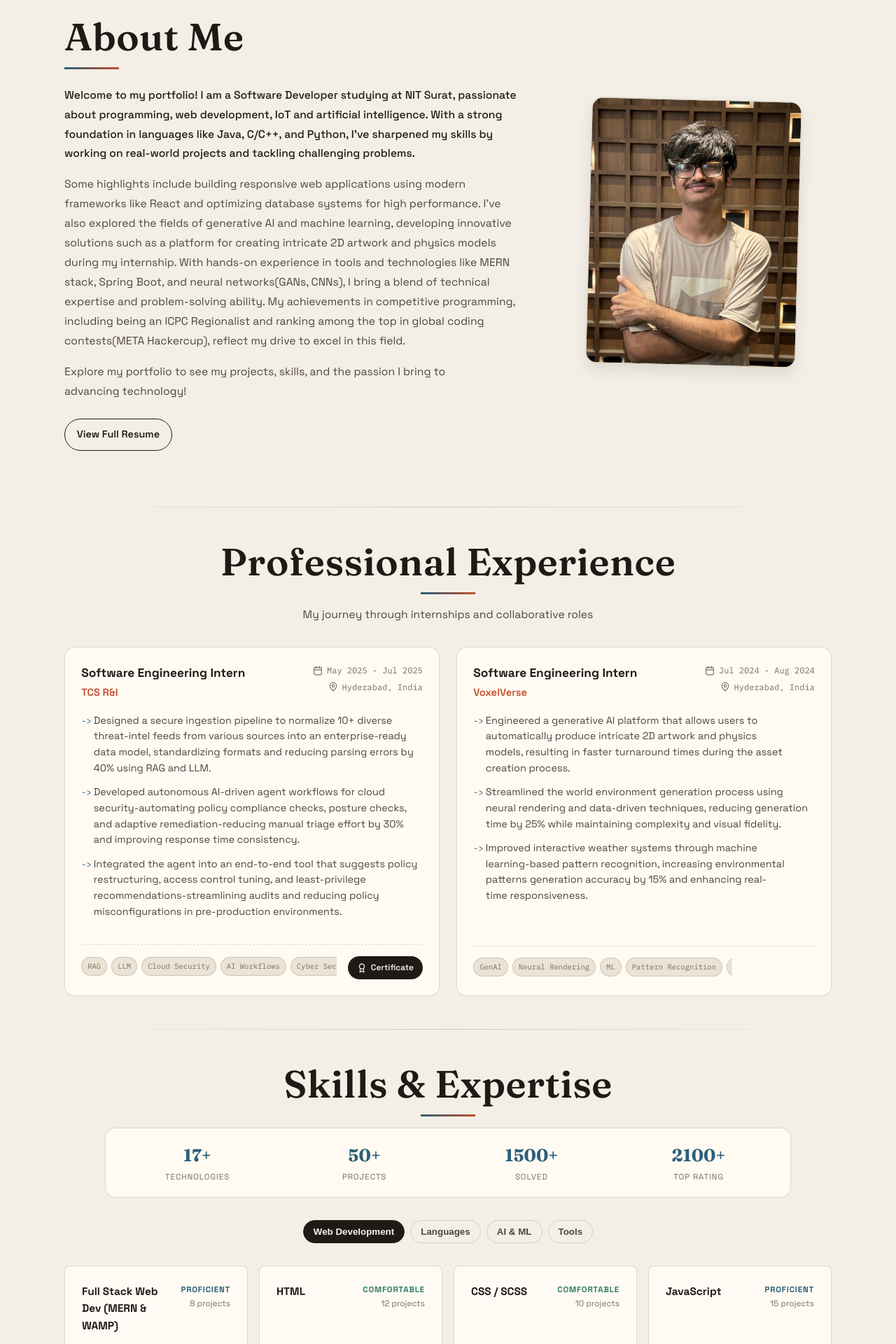
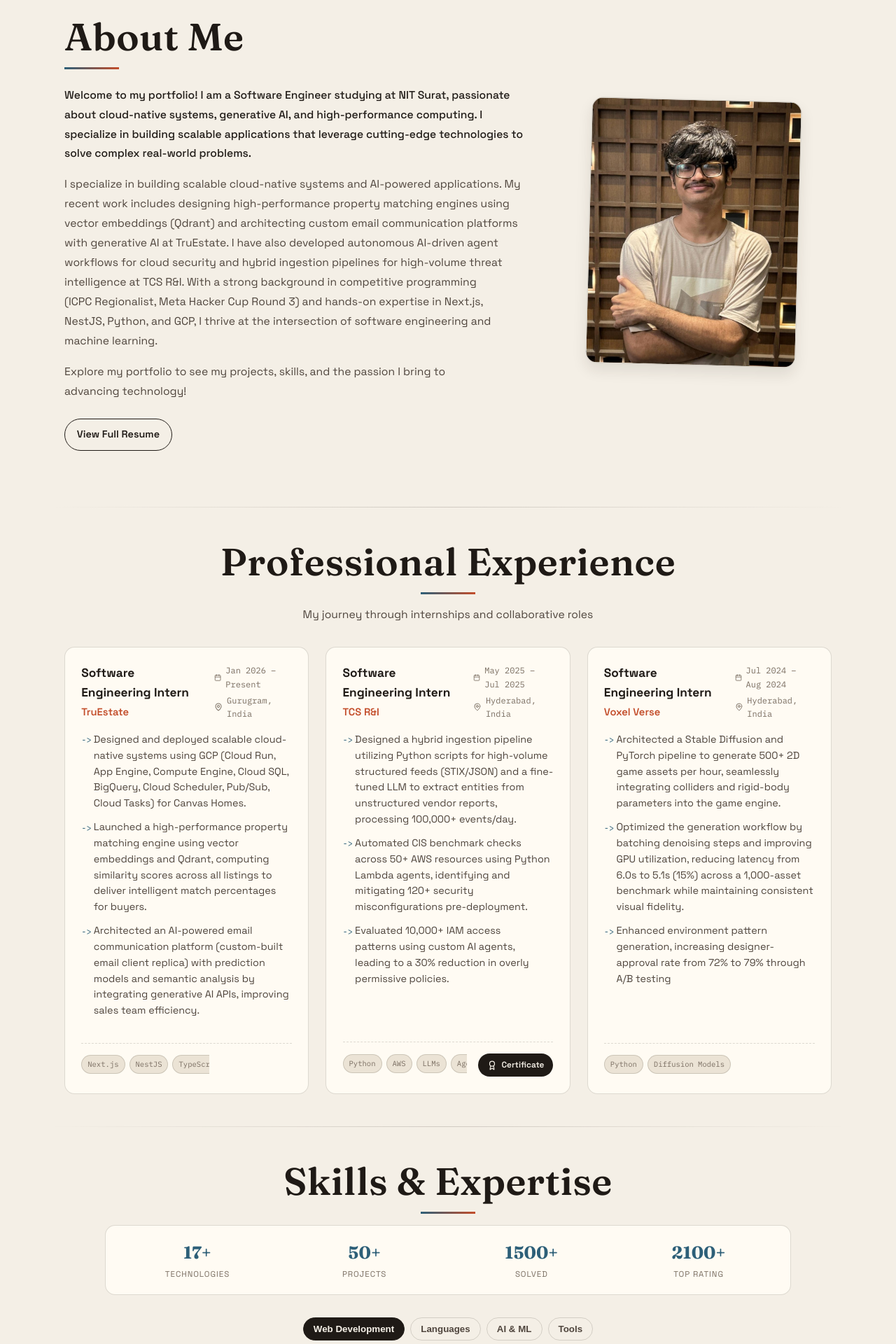
Before and after one commit to parthDOOM/Portfolio, a React (Create React App) app: page / in a window 1280 px wide. Shown: the part 860-2780 px from the top of the page at 70% size. Built offline with nearby package versions, Linux system fonts and the light colour scheme; no server answers.

Commit message:
updated exp and bio

```diff
--- a/src/data/portfolioData.ts
+++ b/src/data/portfolioData.ts
@@ -2,39 +2,39 @@ import { Project, Skill, Achievement, CompetitiveProgramming, ContactInfo, Exper
 
 export const personalInfo = {
   name: "Parthiv Jasoliya",
-  title: "Software Developer & Data Analyst",
+  title: "Software Engineer & AI Architect",
   subtitle: "Studying at NIT Surat",
-  bio: "Welcome to my portfolio! I am a Software Developer studying at NIT Surat, passionate about programming, web development, IoT and artificial intelligence. With a strong foundation in languages like Java, C/C++, and Python, I've sharpened my skills by working on real-world projects and tackling challenging problems.",
-  fullBio: "Some highlights include building responsive web applications using modern frameworks like React and optimizing database systems for high performance. I've also explored the fields of generative AI and machine learning, developing innovative solutions such as a platform for creating intricate 2D artwork and physics models during my internship. With hands-on experience in tools and technologies like MERN stack, Spring Boot, and neural networks(GANs, CNNs), I bring a blend of technical expertise and problem-solving ability. My achievements in competitive programming, including being an ICPC Regionalist and ranking among the top in global coding contests(META Hackercup), reflect my drive to excel in this field.",
+  bio: "Welcome to my portfolio! I am a Software Engineer studying at NIT Surat, passionate about cloud-native systems, generative AI, and high-performance computing. I specialize in building scalable applications that leverage cutting-edge technologies to solve complex real-world problems.",
+  fullBio: "I specialize in building scalable cloud-native systems and AI-powered applications. My recent work includes designing high-performance property matching engines using vector embeddings (Qdrant) and architecting custom email communication platforms with generative AI at TruEstate. I have also developed autonomous AI-driven agent workflows for cloud security and hybrid ingestion pipelines for high-volume threat intelligence at TCS R&I. With a strong background in competitive programming (ICPC Regionalist, Meta Hacker Cup Round 3) and hands-on expertise in Next.js, NestJS, Python, and GCP, I thrive at the intersection of software engineering and machine learning.",
   resumeUrl: "/assets/ParthivJasoliya-2026-SDE.pdf",
   profileImage: "/assets/self.jpeg"
 };
 
 export const skills: Skill[] = [
   // Web Development
-  { name: "Full Stack Web Dev (MERN & WAMP)", category: "web", level: 4, experience: "2+ years", projects: 8 },
-  { name: "HTML", category: "web", level: 3, experience: "3+ years", projects: 12 },
-  { name: "CSS / SCSS", category: "web", level: 3, experience: "2+ years", projects: 10 },
+  { name: "Next.js & React", category: "web", level: 4, experience: "2+ years", projects: 8 },
+  { name: "NestJS & Node.js", category: "web", level: 4, experience: "1.5+ years", projects: 5 },
+  { name: "Full Stack (MERN & WAMP)", category: "web", level: 4, experience: "2+ years", projects: 8 },
+  { name: "HTML / CSS / SCSS", category: "web", level: 3, experience: "3+ years", projects: 12 },
   { name: "JavaScript", category: "web", level: 4, experience: "2+ years", projects: 15 },
-  { name: "React", category: "web", level: 4, experience: "1+ years", projects: 6 },
-  { name: "Node.js", category: "web", level: 3, experience: "1+ years", projects: 5 },
 
   // Programming Languages
   { name: "C++", category: "programming", level: 5, experience: "3+ years", projects: 20 },
   { name: "Python", category: "programming", level: 4, experience: "2+ years", projects: 12 },
   { name: "Java", category: "programming", level: 4, experience: "2+ years", projects: 8 },
-  { name: "TypeScript", category: "programming", level: 3, experience: "1+ years", projects: 4 },
+  { name: "TypeScript", category: "programming", level: 4, experience: "1.5+ years", projects: 6 },
 
-  // Machine Learning
-  { name: "Python", category: "ml", level: 4, experience: "2+ years", projects: 8 },
-  { name: "TensorFlow", category: "ml", level: 3, experience: "1+ years", projects: 4 },
-  { name: "Neural Networks", category: "ml", level: 3, experience: "1+ years", projects: 3 },
+  // Machine Learning & AI
+  { name: "LLMs & Agentic Frameworks", category: "ml", level: 4, experience: "1+ years", projects: 6 },
+  { name: "Generative AI (Diffusion, GANs)", category: "ml", level: 4, experience: "1.5+ years", projects: 4 },
+  { name: "Vector Databases (Qdrant)", category: "ml", level: 3, experience: "6+ months", projects: 2 },
+  { name: "TensorFlow & PyTorch", category: "ml", level: 3, experience: "1+ years", projects: 5 },
 
   // Tools & Technologies
-  { name: "Git", category: "tools", level: 4, experience: "3+ years", projects: 25 },
-  { name: "Docker", category: "tools", level: 2, experience: "6+ months", projects: 3 },
-  { name: "AWS", category: "tools", level: 3, experience: "1+ years", projects: 4 },
-  { name: "MongoDB", category: "tools", level: 3, experience: "1+ years", projects: 5 },
+  { name: "GCP (Cloud Run, SQL, Pub/Sub)", category: "tools", level: 4, experience: "1+ years", projects: 4 },
+  { name: "AWS (Lambda, IAM, S3)", category: "tools", level: 3, experience: "1+ years", projects: 4 },
+  { name: "Git & Docker", category: "tools", level: 4, experience: "3+ years", projects: 25 },
+  { name: "MongoDB & PostgreSQL", category: "tools", level: 3, experience: "1.5+ years", projects: 7 },
 ];
 
 export const projects: Project[] = [
@@ -139,28 +139,40 @@ export const projects: Project[] = [
 export const experiences: Experience[] = [
   {
     title: "Software Engineering Intern",
+    company: "TruEstate",
+    location: "Gurugram, India",
+    duration: "Jan 2026 – Present",
+    description: [
+      "Designed and deployed scalable cloud-native systems using GCP (Cloud Run, App Engine, Compute Engine, Cloud SQL, BigQuery, Cloud Scheduler, Pub/Sub, Cloud Tasks) for Canvas Homes.",
+      "Launched a high-performance property matching engine using vector embeddings and Qdrant, computing similarity scores across all listings to deliver intelligent match percentages for buyers.",
+      "Architected an AI-powered email communication platform (custom-built email client replica) with prediction models and semantic analysis by integrating generative AI APIs, improving sales team efficiency."
+    ],
+    technologies: ["Next.js", "NestJS", "TypeScript", "GCP", "Qdrant", "PostgreSQL"]
+  },
+  {
+    title: "Software Engineering Intern",
     company: "TCS R&I",
     location: "Hyderabad, India",
-    duration: "May 2025 - Jul 2025",
+    duration: "May 2025 – Jul 2025",
     description: [
-      "Designed a secure ingestion pipeline to normalize 10+ diverse threat-intel feeds from various sources into an enterprise-ready data model, standardizing formats and reducing parsing errors by 40% using RAG and LLM.",
-      "Developed autonomous AI-driven agent workflows for cloud security-automating policy compliance checks, posture checks, and adaptive remediation-reducing manual triage effort by 30% and improving response time consistency.",
-      "Integrated the agent into an end-to-end tool that suggests policy restructuring, access control tuning, and least-privilege recommendations-streamlining audits and reducing policy misconfigurations in pre-production environments."
+      "Designed a hybrid ingestion pipeline utilizing Python scripts for high-volume structured feeds (STIX/JSON) and a fine-tuned LLM to extract entities from unstructured vendor reports, processing 100,000+ events/day.",
+      "Automated CIS benchmark checks across 50+ AWS resources using Python Lambda agents, identifying and mitigating 120+ security misconfigurations pre-deployment.",
+      "Evaluated 10,000+ IAM access patterns using custom AI agents, leading to a 30% reduction in overly permissive policies."
     ],
-    technologies: ["RAG", "LLM", "Cloud Security", "AI Workflows", "Cyber Security"],
+    technologies: ["Python", "AWS", "LLMs", "Agentic Frameworks", "IAM"],
     certificateUrl: "/assets/2927832-Parthiv Jasoliya.pdf"
   },
   {
     title: "Software Engineering Intern",
-    company: "VoxelVerse",
+    company: "Voxel Verse",
     location: "Hyderabad, India",
-    duration: "Jul 2024 - Aug 2024",
+    duration: "Jul 2024 – Aug 2024",
     description: [
-      "Engineered a generative AI platform that allows users to automatically produce intricate 2D artwork and physics models, resulting in faster turnaround times during the asset creation process.",
-      "Streamlined the world environment generation process using neural rendering and data-driven techniques, reducing generation time by 25% while maintaining complexity and visual fidelity.",
-      "Improved interactive weather systems through machine learning-based pattern recognition, increasing environmental patterns generation accuracy by 15% and enhancing real-time responsiveness."
+      "Architected a Stable Diffusion and PyTorch pipeline to generate 500+ 2D game assets per hour, seamlessly integrating colliders and rigid-body parameters into the game engine.",
+      "Optimized the generation workflow by batching denoising steps and improving GPU utilization, reducing latency from 6.0s to 5.1s (15%) across a 1,000-asset benchmark while maintaining consistent visual fidelity.",
+      "Enhanced environment pattern generation, increasing designer-approval rate from 72% to 79% through A/B testing"
     ],
-    technologies: ["GenAI", "Neural Rendering", "ML", "Pattern Recognition", "Python"]
+    technologies: ["Python", "Diffusion Models", "GANs", "PyTorch", "Stable Diffusion"]
   }
 ];
 
```
